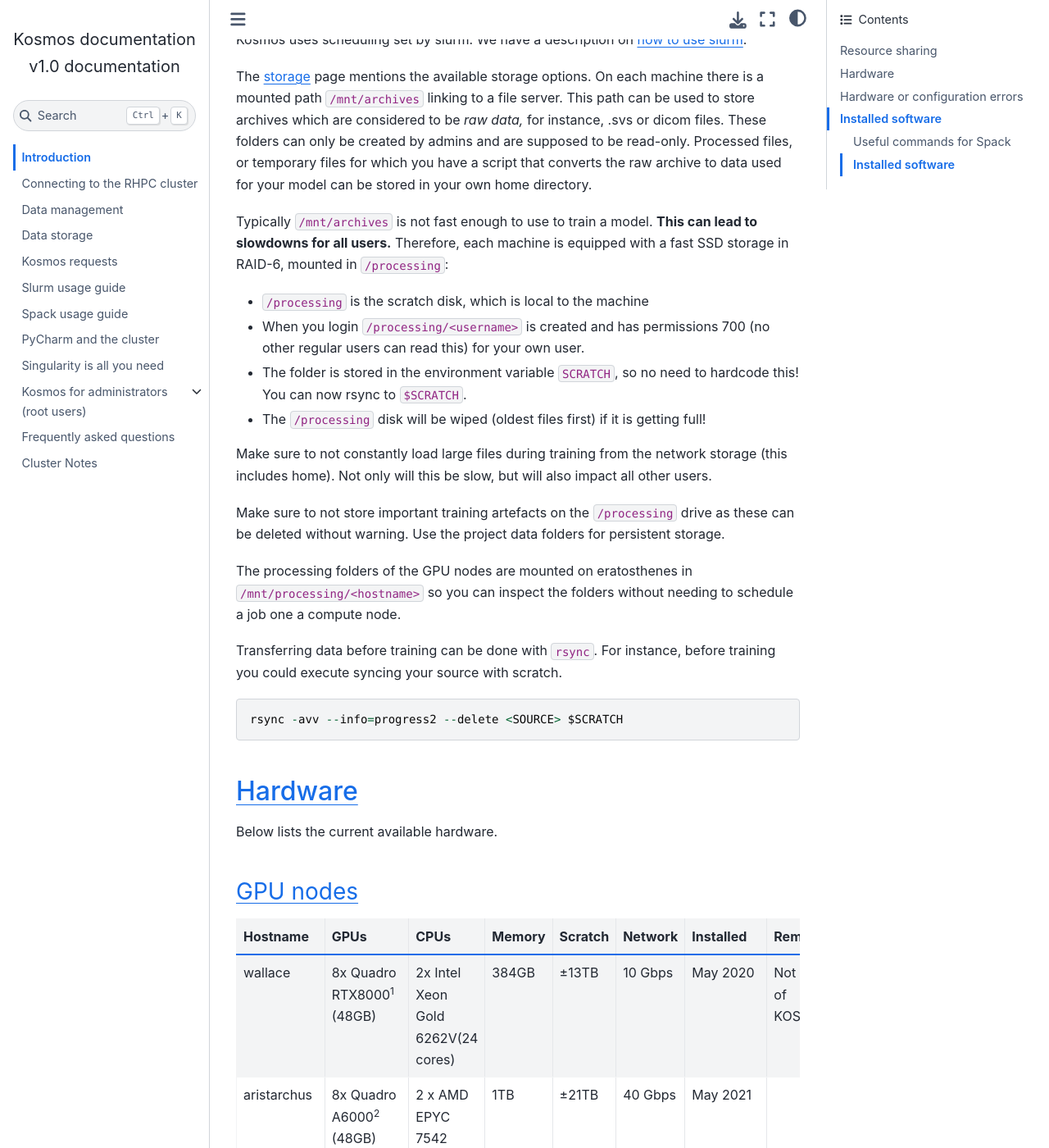
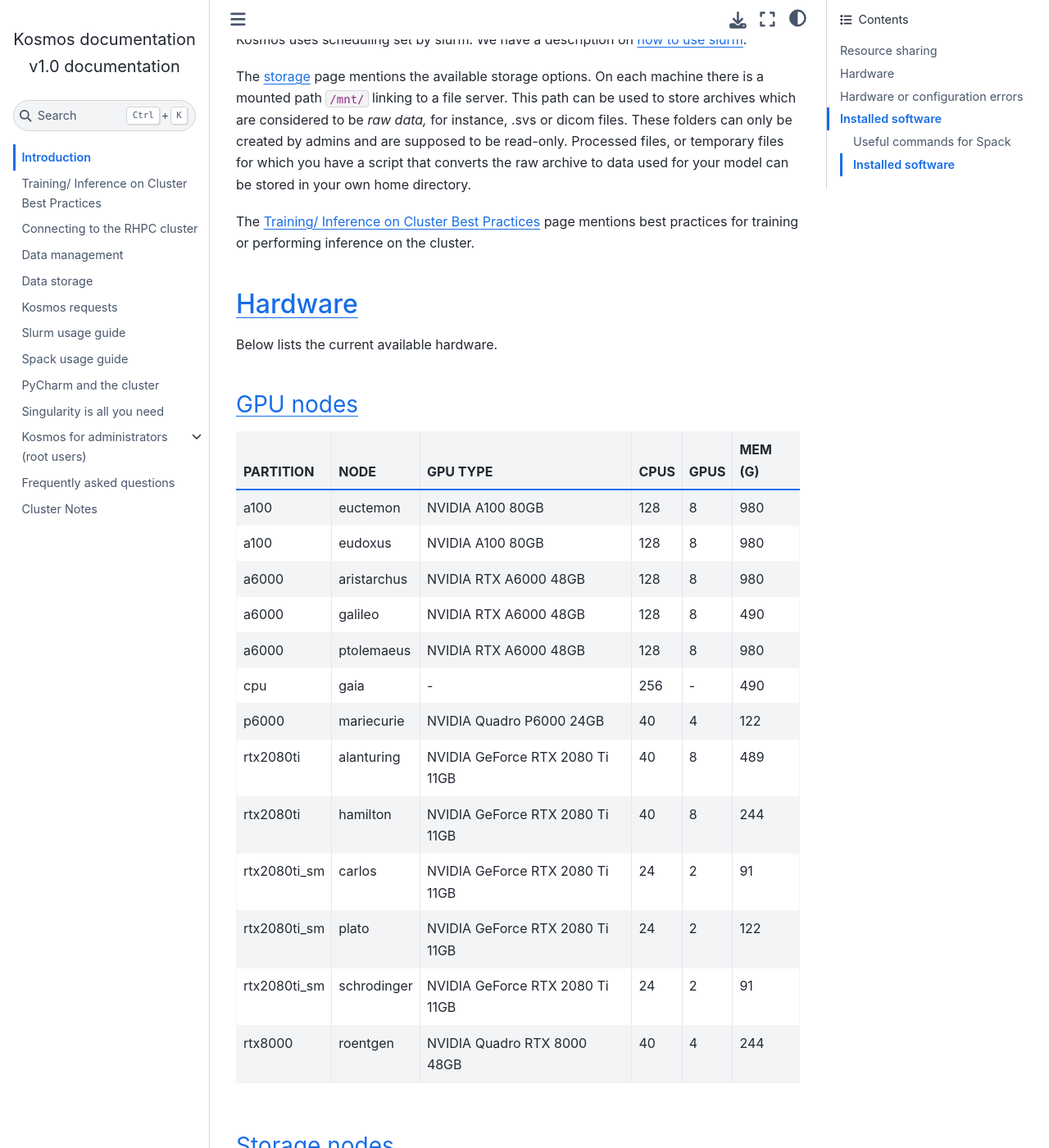
Before and after one commit to NKI-AI/kosmos-documentation, a Sphinx documentation site: the page built from docs/introduction.rst, in a window 1280 px wide and 1400 px high, scrolled down 763 px. Shown: the whole window at 82% size. Built offline with Sphinx 7.4.7 and the Sphinx Book theme 1.1.4, drawn with Linux system fonts in a browser that asks for light colours; some of the changed text lies outside the part shown.

Commit message:
Update docs with best practices and fixed outdated info

```diff
--- a/docs/index.rst
+++ b/docs/index.rst
@@ -10,6 +10,7 @@
    :maxdepth: 1
 
    introduction
+   practices
    connecting
    data_management
    storage
--- a/docs/introduction.rst
+++ b/docs/introduction.rst
@@ -13,30 +13,10 @@
 
 Kosmos uses scheduling set by slurm. We have a description on :ref:`how to use slurm<slurm-usage-guide>`.
 
-The :ref:`storage<storage>` page mentions the available storage options. On each machine there is a mounted path ``/mnt/archives`` linking to a file server. This path can be used to store archives which are considered to be *raw data,* for instance, .svs or dicom files. These folders can only be created by admins and are supposed to be read-only. Processed files, or temporary files for which you have a script that converts the raw archive to data used for your model can be stored in your own home directory.
+The :ref:`storage<storage>` page mentions the available storage options. On each machine there is a mounted path ``/mnt/`` linking to a file server. This path can be used to store archives which are considered to be *raw data,* for instance, .svs or dicom files. These folders can only be created by admins and are supposed to be read-only. Processed files, or temporary files for which you have a script that converts the raw archive to data used for your model can be stored in your own home directory.
 
-Typically ``/mnt/archives`` is not fast enough to use to train a model. **This can lead to slowdowns for all users.** Therefore, each machine is equipped with a fast SSD storage in RAID-6, mounted in ``/processing``:
-
-
-* ``/processing`` is the scratch disk, which is local to the machine
-
-* When you login ``/processing/<username>`` is created and has permissions 700 (no other regular users can read this) for your own user.
-
-* The folder is stored in the environment variable ``SCRATCH``, so no need to hardcode this! You can now rsync to ``$SCRATCH``.
-
-* The ``/processing`` disk will be wiped (oldest files first) if it is getting full!
-
-Make sure to not constantly load large files during training from the network storage (this includes home). Not only will this be slow, but will also impact all other users.
-
-Make sure to not store important training artefacts on the ``/processing`` drive as these can be deleted without warning. Use the project data folders for persistent storage.
-
-The processing folders of the GPU nodes are mounted on eratosthenes in ``/mnt/processing/<hostname>`` so you can inspect the folders without needing to schedule a job one a compute node.
-
-Transferring data before training can be done with ``rsync``. For instance, before training you could execute syncing your source with scratch.
-
-.. code-block:: java
-
-   rsync -avv --info=progress2 --delete <SOURCE> $SCRATCH
+The :ref:`Training/ Inference on Cluster Best Practices<practices>` page mentions best practices for training
+or performing inference on the cluster.
 
 Hardware
 ========
@@ -48,77 +28,36 @@
 GPU nodes
 ---------
 
-.. list-table::
-   :header-rows: 1
++--------------+-------------+---------------------------------+------+------+---------+
+| PARTITION    | NODE        | GPU TYPE                        | CPUS | GPUS | MEM (G) |
++==============+=============+=================================+======+======+=========+
+| a100         | euctemon    | NVIDIA A100 80GB                | 128  | 8    | 980     |
++--------------+-------------+---------------------------------+------+------+---------+
+| a100         | eudoxus     | NVIDIA A100 80GB                | 128  | 8    | 980     |
++--------------+-------------+---------------------------------+------+------+---------+
+| a6000        | aristarchus | NVIDIA RTX A6000 48GB           | 128  | 8    | 980     |
++--------------+-------------+---------------------------------+------+------+---------+
+| a6000        | galileo     | NVIDIA RTX A6000 48GB           | 128  | 8    | 490     |
++--------------+-------------+---------------------------------+------+------+---------+
+| a6000        | ptolemaeus  | NVIDIA RTX A6000 48GB           | 128  | 8    | 980     |
++--------------+-------------+---------------------------------+------+------+---------+
+| cpu          | gaia        | \-                              | 256  | \-   | 490     |
++--------------+-------------+---------------------------------+------+------+---------+
+| p6000        | mariecurie  | NVIDIA Quadro P6000 24GB        | 40   | 4    | 122     |
++--------------+-------------+---------------------------------+------+------+---------+
+| rtx2080ti    | alanturing  | NVIDIA GeForce RTX 2080 Ti 11GB | 40   | 8    | 489     |
++--------------+-------------+---------------------------------+------+------+---------+
+| rtx2080ti    | hamilton    | NVIDIA GeForce RTX 2080 Ti 11GB | 40   | 8    | 244     |
++--------------+-------------+---------------------------------+------+------+---------+
+| rtx2080ti_sm | carlos      | NVIDIA GeForce RTX 2080 Ti 11GB | 24   | 2    | 91      |
++--------------+-------------+---------------------------------+------+------+---------+
+| rtx2080ti_sm | plato       | NVIDIA GeForce RTX 2080 Ti 11GB | 24   | 2    | 122     |
++--------------+-------------+---------------------------------+------+------+---------+
+| rtx2080ti_sm | schrodinger | NVIDIA GeForce RTX 2080 Ti 11GB | 24   | 2    | 91      |
++--------------+-------------+---------------------------------+------+------+---------+
+| rtx8000      | roentgen    | NVIDIA Quadro RTX 8000 48GB     | 40   | 4    | 244     |
++--------------+-------------+---------------------------------+------+------+---------+
 
-   * - Hostname
-     - GPUs
-     - CPUs
-     - Memory
-     - Scratch
-     - Network
-     - Installed
-     - Remarks
-   * - wallace
-     - 8x Quadro RTX8000\ :sup:`1` (48GB)
-     - 2x Intel Xeon Gold 6262V(24 cores)
-     - 384GB
-     - ±13TB
-     - 10 Gbps
-     - May 2020
-     - Not part of KOSMOS
-   * - aristarchus
-     - 8x Quadro A6000\ :sup:`2` (48GB)
-     - 2 x AMD EPYC 7542 (2nd gen)(32 cores)
-     - 1TB
-     - ±21TB
-     - 40 Gbps
-     - May 2021
-     -
-   * - ptolemaeus
-     - 8x Quadro A6000\ :sup:`2` (48GB)
-     - 2 x AMD EPYC 7542 (2nd gen)(32 cores)
-     - 1TB
-     - ±21TB
-     - 40 Gbps
-     - May 2021
-     -
-   * - eudoxus
-     - 8x A100\ :sup:`2` (80GB)
-     - 2 x AMD EPYC 7543 SP3 (3rd gen)(32 cores)
-     - 1TB
-     - ±21TB
-     - 40 Gbps
-     - April 2022
-     -
-   * - euctemon
-     - 8x A100\ :sup:`2` (80GB)
-     - 2 x AMD EPYC 7543 SP3 (3rd gen)(32 cores)
-     - 1TB
-     - ±21TB
-     - 40 Gbps
-     - September 2022
-     -
-   * - plato
-     - 2x RTX2080Ti (11GB)
-     - 1x i9-7920X CPU @ 2.90GHz (12 cores)
-     - 120GB
-     - ±8TB
-     - 1 Gbps
-     - August 2022
-     -
-   * - schrodinger
-     - 2x RTX2080Ti (11GB)
-     - 1x i9-7920X CPU @ 2.90GHz (12 cores)
-     - 120GB
-     - ±8TB
-     - 1 Gbps
-     - August 2022
-     -
-
-*1 Requires CUDA >= 10.*
-
-*2 Requires CUDA >= 11, needs capability sm_86 as the Quadro A6000s and A100s use the Ampere architecture.*
 
 
 Storage nodes
@@ -168,19 +107,16 @@
      - Memory
      - Scratch
      - Network
-     - Software stack
      - Installed
      - Status
-   * - eratosthenes
-     - 2 x AMD EPYC 7402 SP3 24-core 2.8GHz
-     - 256GB
+   * - gaia
+     - 256 cpu cores
+     - 490GB
      - ±11TB
      - 40 Gbps
-     - Ubuntu 20.04Docker\ :sup:`3` / Singularity / Enroot
-     - April 2022
-     - Main login node
+     - 2023
+     - CPU only node. Access through slurm
 
-*3 Requires root permissions, can be used through slurm with pyxis.*
 
 The CPU nodes can be used for all kinds of tasks which do not require GPUs, such as preprocessing data, running tensorboard, etc.
 
--- a/docs/slurm_usage_guide.rst
+++ b/docs/slurm_usage_guide.rst
@@ -398,6 +398,8 @@
 
 This needs to be written, but currently the pyxis is supported, so go ahead and check that out.
 
+.. _nodestat-command:
+
 The ``nodestat`` command
 ------------------------
 
```
Also changed, not shown: other parts of docs/introduction.rst (+1 -1 lines), docs/connecting.rst (+6 -26 lines), docs/notes.rst (+4 -28 lines), docs/practices.rst (added, +91 -0 lines).
